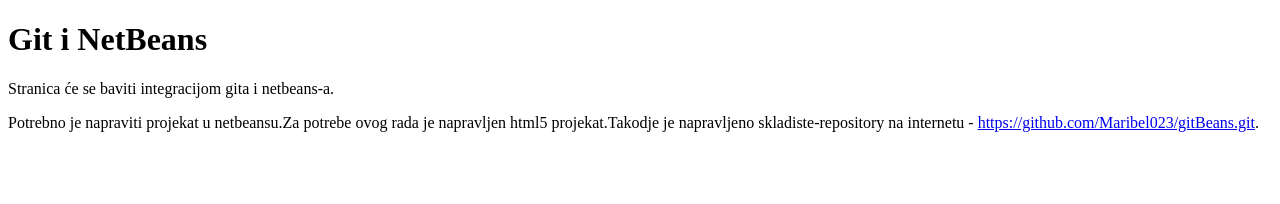
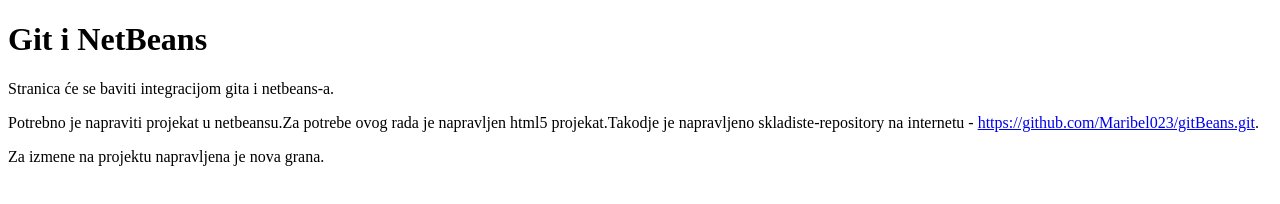
Before and after one commit to Maribel023/gitBeans, a plain HTML site: page public_html/index.html in a window 1280 px wide. Drawn offline with Linux system fonts and the light colour scheme.

Commit message:
dodat je opis za grananje

```diff
--- a/public_html/index.html
+++ b/public_html/index.html
@@ -16,5 +16,6 @@ and open the template in the editor.
         <p>Potrebno je napraviti projekat u netbeansu.Za potrebe ovog rada je napravljen html5 projekat.Takodje
             je napravljeno skladiste-repository na internetu -
             <a href="https://github.com/Maribel023/gitBeans.git">https://github.com/Maribel023/gitBeans.git</a>.</p>
+        <p>Za izmene na projektu napravljena je nova grana.</p>
     </body>
 </html>
```
